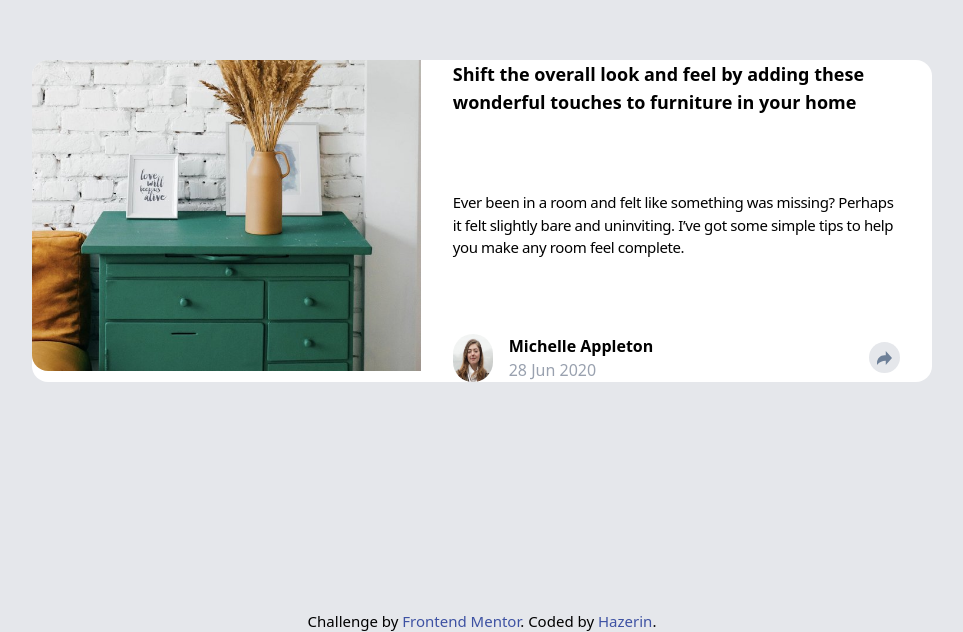
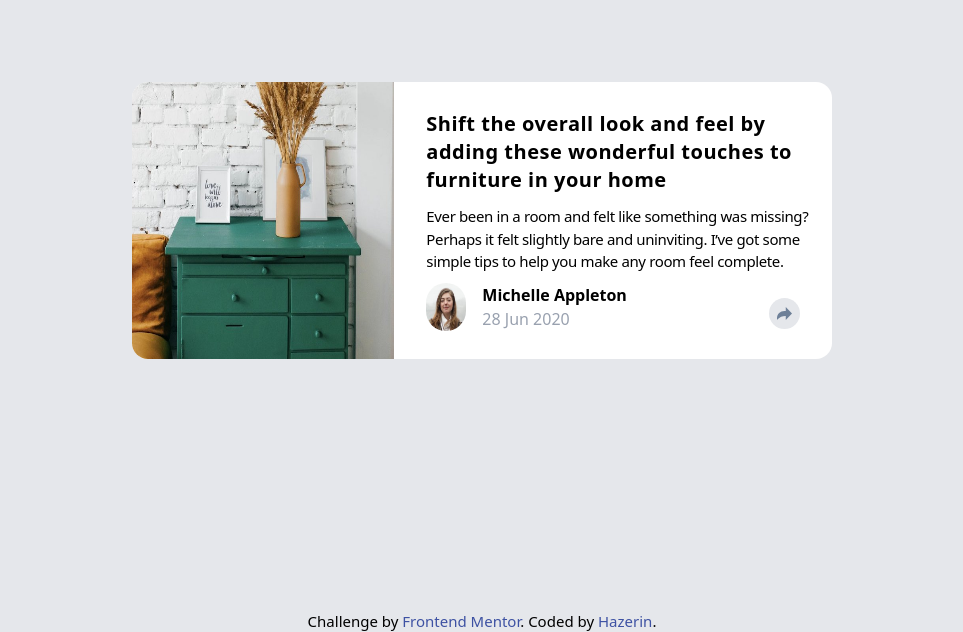
Before and after one commit to Alberto-Vidali/newbie-frontend-challenges, a Vue app in the folder article-preview-component/: page / in a window 1280 px wide. Shown: the part 168-800 px from the top of the page, without its empty margins (158-1121 px from the left). Built offline with nearby package versions, Linux system fonts and the light colour scheme.

Commit message:
Concluso

```diff
--- a/article-preview-component/src/components/layouts/Layout.vue
+++ b/article-preview-component/src/components/layouts/Layout.vue
@@ -7,7 +7,7 @@
         <header>
 
         </header>
-        <main class="bg-white mx-5 max-w-[335px] sm:max-w-fit sm:mx-auto sm:w-[900px] h-[575px] sm:h-[322px] rounded-2xl">
+        <main class="bg-white mx-5 max-w-[335px] sm:max-w-fit sm:mx-auto sm:w-[700px] h-[575px] sm:h-[277px] rounded-2xl">
             <slot/>
         </main>
         <footer>
--- a/article-preview-component/src/components/pages/Article.vue
+++ b/article-preview-component/src/components/pages/Article.vue
@@ -2,11 +2,19 @@
 
     import { ref, onMounted, onUnmounted } from 'vue';
 
+    // 1 è per mostrare i social della versione mobile, 2 per mostrare quelli del desktop
     const shareSocial = ref(0)
 
     function toggleShare() {
-        if (window.innerWidth <= 375) {
+        if (window.innerWidth <= 640) {
             shareSocial.value == 0 ? shareSocial.value = 1 : shareSocial.value = 0
+            console.log(shareSocial.value)
+        } else if (shareSocial.value == 0) {
+            shareSocial.value == 0 ? shareSocial.value = 2 : shareSocial.value = 0
+            console.log(shareSocial.value)
+        } else {
+            shareSocial.value = 0
+            console.log(shareSocial.value)
         }
     }
 
@@ -16,24 +24,24 @@
     <!--Da usare l'inherit per far si che i div più interni abbiano un riferimento se uso le percentuali-->
     <section class="h-[inherit] sm:flex">
         <div class="h-[38.5%] sm:h-full sm:w-full overflow-hidden sm:overflow-visible">
-            <img class="w-fit rounded-2xl sm:rounded-r-none" src="/drawers.jpg" alt="">
+            <img class="w-fit sm:h-[100%] rounded-2xl sm:rounded-r-none" src="/drawers.jpg" alt="">
         </div>
 
-        <div class="flex flex-col justify-between items-center h-[61.5%] sm:h-full">
-            <h1 class="font-semibold text-lg pt-8 sm:pt-0 px-8">
+        <div class="flex flex-col justify-between items-center h-[61.5%] sm:h-full sm:pt-4">
+            <h1 class="font-semibold text-lg sm:text-xl pt-8 sm:pt-3 px-8  tracking-wide">
                 Shift the overall look and feel by adding these wonderful
                 touches to furniture in your home
             </h1>
 
-            <p class="text-[15px] pb-6 sm:pb-0 tracking-tight px-8">
+            <p class="text-[15px] pb-6 sm:pb-0 tracking-tight px-8  pr-4">
                 Ever been in a room and felt like something was missing? Perhaps
                 it felt slightly bare and uninviting. I’ve got some simple tips
                 to help you make any room feel complete.
             </p>
 
 
-            <div class="flex justify-around items-center gap-4 w-full px-8 pb-4 sm:pb-0" v-if="shareSocial == 0">
-                <div class="flex gap-4 w-full">
+            <div class="flex justify-around items-center gap-4 w-full px-8 pb-4 " v-if="shareSocial == 0 || shareSocial == 2">
+                <div class="flex gap-4 w-full sm:pb-3">
                     <img class="w-[40px] aspect-[1/1] rounded-full" src="/avatar-michelle.jpg" alt="">
                     <div>
                         <h2 class="font-semibold">
@@ -44,9 +52,20 @@
                         </p>
                     </div>
                 </div>
-                <button @click="() => toggleShare()" class="bg-gray-200 w-[35px] aspect-[1/1] flex flex-col justify-center items-center rounded-full">
+                <button @click="() => toggleShare()" class="bg-gray-200 w-[35px] aspect-[1/1] flex flex-col justify-center items-center rounded-full hover:cursor-pointer relative">
                     <img class="w-[50%]" src="/icon-share.svg" alt="Share">
+                    <div class="absolute bg-gray-700 rounded-xl p-3 px-8 pr-24 top-[-80px] balloon" v-if="shareSocial == 2">
+                        <div class="flex items-center justify-start gap-4">
+                            <h2 class="text-gray-400 tracking-[5px]">
+                                SHARE
+                            </h2>
+                            <img src="/icon-facebook.svg" alt="">
+                            <img src="/icon-twitter.svg" alt="">
+                            <img src="/icon-pinterest.svg" alt="">
+                        </div>
+                    </div>
                 </button>
+
             </div>
             <div class="flex items-center justify-around bg-gray-600 w-full h-[64px] rounded-b-2xl" v-if="shareSocial == 1">
                 <div class="flex items-center justify-start gap-4">
@@ -57,7 +76,7 @@
                     <img src="/icon-twitter.svg" alt="">
                     <img src="/icon-pinterest.svg" alt="">
                 </div>
-                <button @click="() => toggleShare()" class="bg-white w-[30px] aspect-[1/1] flex flex-col justify-center items-center rounded-full">
+                <button @click="() => toggleShare()" class="bg-white w-[30px] aspect-[1/1] flex flex-col justify-center items-center rounded-full hover:cursor-pointer">
                     <img class="w-[50%] text-white" src="/icon-share.svg" alt="Share">
                 </button>
             </div>
--- a/article-preview-component/src/style.css
+++ b/article-preview-component/src/style.css
@@ -1 +1,14 @@
 @import "tailwindcss";
+
+.balloon::after {
+    content: '';
+    position: absolute;
+    top: 100%; /* Posiziona la punta sotto il balloon */
+    left: 50%; /* Centra orizzontalmente */
+    transform: translateX(-50%);
+    width: 0;
+    height: 0;
+    border-left: 10px solid transparent;
+    border-right: 10px solid transparent;
+    border-top: 15px solid var(--color-gray-700); /* Stessa colore del balloon */
+}
```
